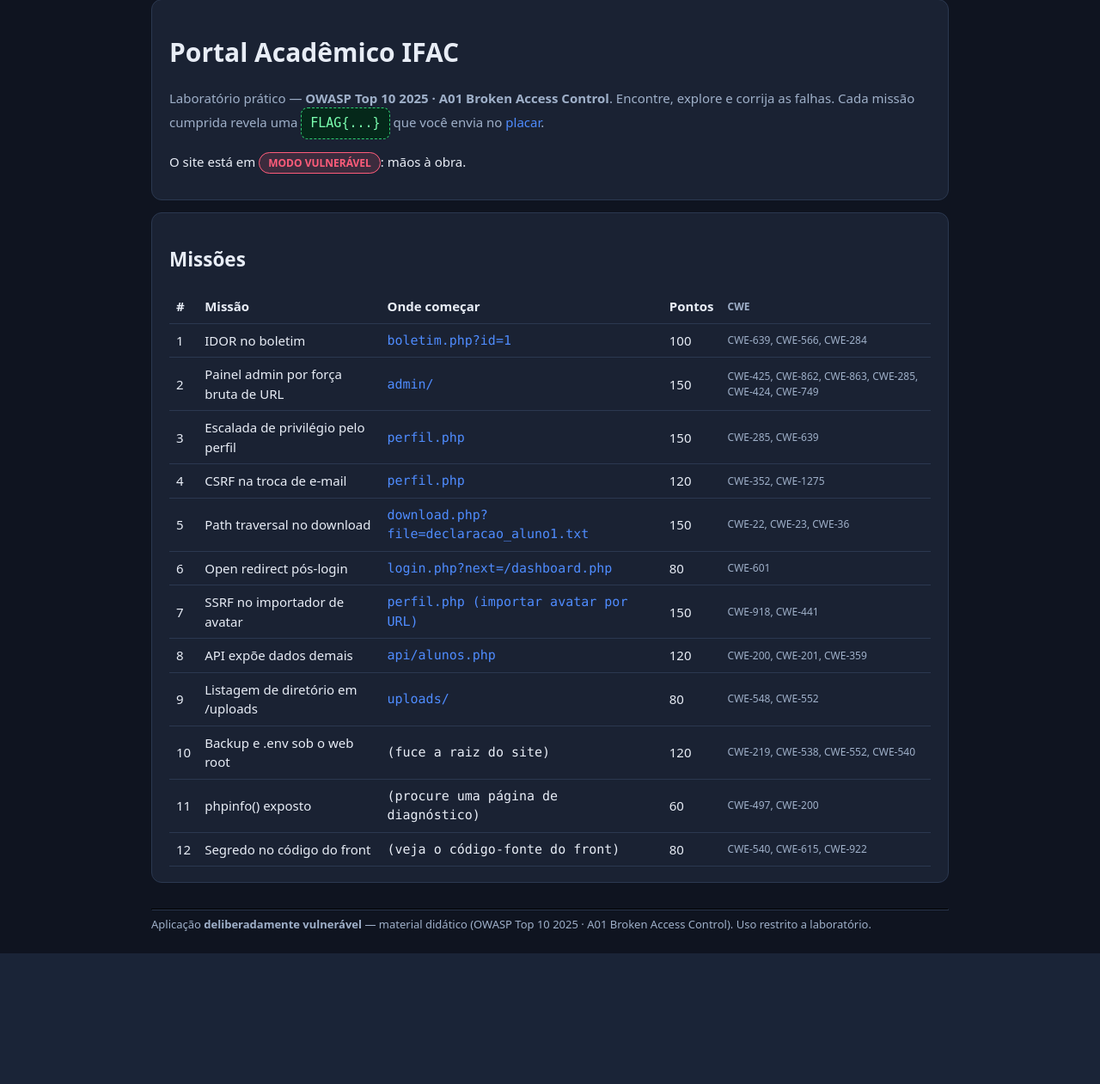
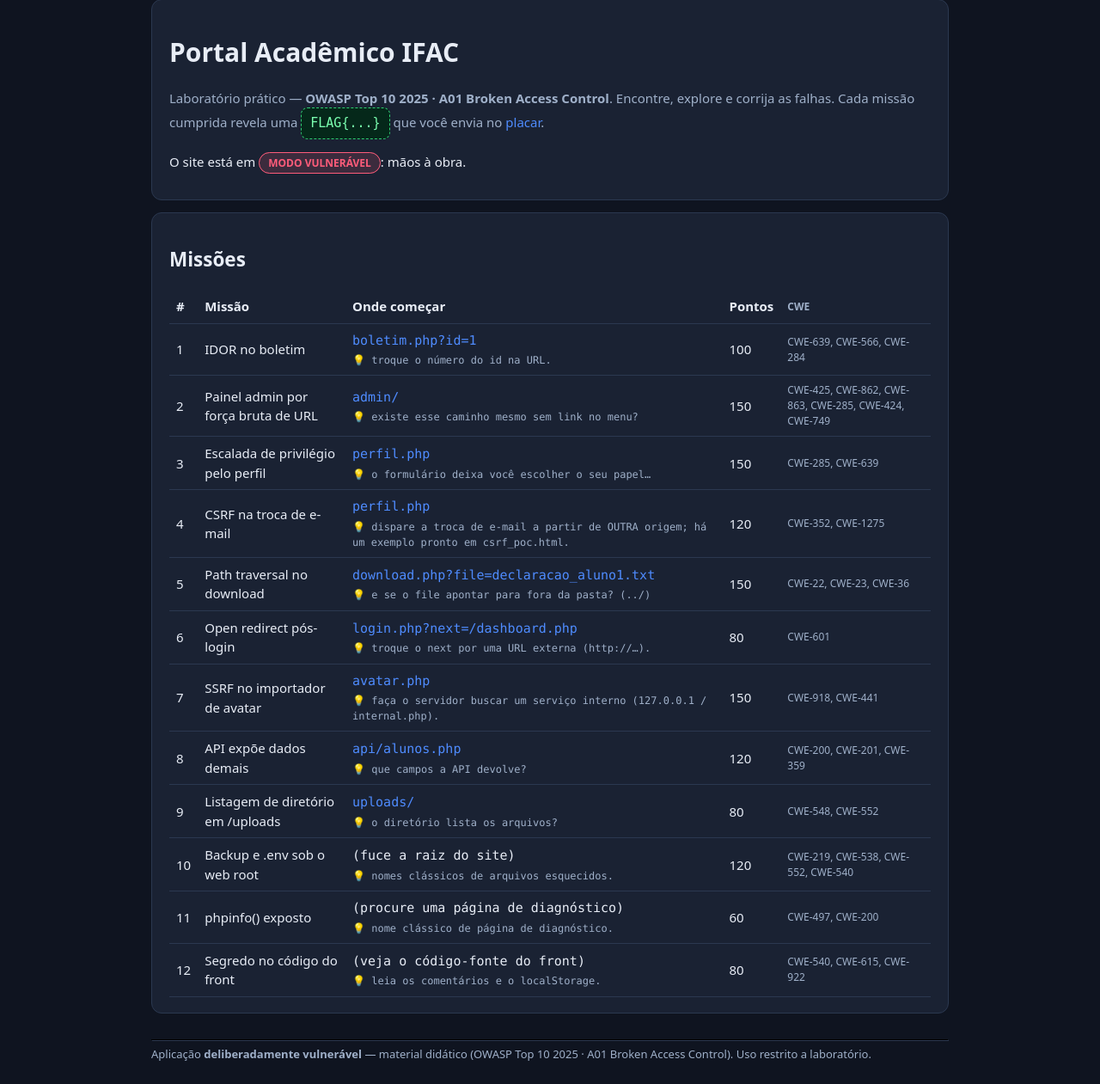
Before and after one commit to gustavocardial/portal-ifac-a01-broken-access-control, a PHP site: the page made by index.php in a window 1280 px wide. Shown: the part 91-1352 px from the top of the page at 86% size. Before the commit the page ends 1200 px from the top, so only its background shows below. Run offline with PHP 8.4, Linux system fonts and the light colour scheme.

Commit message:
Modo brincar-sozinhos: flags de SSRF, open redirect e CSRF autodescobríveis
- Open redirect: qualquer destino externo passa pela externo.php (mostra a flag),
  não só quando o aluno adivinha o nome do arquivo; destinos internos não premiam.
- CSRF: flag dispara em qualquer troca de e-mail cross-site (detecção por
  Origin/Referer), não só com @evil.com; same-origin não premia.
- SSRF: dica na tela do avatar e no 403 do internal.php apontando o serviço interno.
- index.php: coluna de dicas curtas por missão.
- Roteiro e gabarito atualizados.

```diff
--- a/GABARITO-impressao.html
+++ b/GABARITO-impressao.html
@@ -57,7 +57,7 @@ Troque <code>&lt;IP&gt;</code> pelo IP da máquina do professor.</div>
 
   <tr><td class="num">4</td>
     <td><strong>CSRF troca de e-mail</strong><br><code>csrf_poc.html</code> (abrir do disco)</td>
-    <td>Logado no portal, abrir a isca <code>csrf_poc.html</code> via <code>file://</code> e clicar: POST forjado troca o e-mail para <code>csrf@evil.com</code>.</td>
+    <td>Logado no portal, abrir a isca <code>csrf_poc.html</code> via <code>file://</code> e clicar: POST forjado (cross-site) troca o e-mail. Qualquer e-mail serve.</td>
     <td><span class="flag">FLAG{csrf_trocou_meu_email}</span></td>
     <td class="pts">120</td><td class="cwe">352, 1275</td></tr>
 
@@ -69,7 +69,7 @@ Troque <code>&lt;IP&gt;</code> pelo IP da máquina do professor.</div>
 
   <tr><td class="num">6</td>
     <td><strong>Open redirect</strong><br><code>login.php?next=...</code></td>
-    <td><code>?next=http://&lt;IP&gt;/seguranca/externo.php</code>: após o login, redireciona para o "site do atacante".</td>
+    <td><code>?next=</code> com qualquer URL externa (<code>http://...</code>): após o login, redireciona para fora e cai na página do "atacante" (<code>externo.php</code>).</td>
     <td><span class="flag">FLAG{open_redirect_phishing}</span></td>
     <td class="pts">80</td><td class="cwe">601</td></tr>
 
--- a/externo.php
+++ b/externo.php
@@ -7,6 +7,7 @@
  */
 require_once __DIR__ . '/lib/render.php';
 require_once __DIR__ . '/lib/flags.php';
+$dest = $_GET['dest'] ?? '';
 page_header('⚠ Site externo');
 ?>
 <div class="card">
@@ -15,6 +16,10 @@ page_header('⚠ Site externo');
      Você chegou aqui porque o portal te redirecionou para um endereço arbitrário
      passado em <code>?next=</code> — um <strong>Open Redirect (CWE-601)</strong>.
      Num ataque real, aqui estaria uma página de phishing idêntica à de login.</p>
+  <?php if ($dest !== ''): ?>
+    <p class="muted">Destino que você pediu: <code><?= e($dest) ?></code>.
+       Repare que começou no domínio confiável do portal e terminou fora dele.</p>
+  <?php endif; ?>
   <p>Flag: <span class="flag"><?= e(flags_catalogo()['REDIRECT']['flag']) ?></span></p>
 </div>
 <?php page_footer();
--- a/index.php
+++ b/index.php
@@ -33,12 +33,27 @@ page_header('Início');
       'CSRF'        => 'perfil.php',
       'TRAVERSAL'   => 'download.php?file=declaracao_aluno1.txt',
       'REDIRECT'    => 'login.php?next=/dashboard.php',
-      'SSRF'        => 'perfil.php (importar avatar por URL)',
+      'SSRF'        => 'avatar.php',
       'APIEXPOSE'   => 'api/alunos.php',
       'DIRLIST'     => 'uploads/',
       'BACKUP'      => '(fuce a raiz do site)',
       'PHPINFO'     => '(procure uma página de diagnóstico)',
       'FRONTSECRET' => '(veja o código-fonte do front)',
+    ];
+    // Dicas curtas para as missões que, sozinhas, não se explicam.
+    $dicas = [
+      'IDOR'        => 'troque o número do id na URL.',
+      'ADMIN'       => 'existe esse caminho mesmo sem link no menu?',
+      'PRIVESC'     => 'o formulário deixa você escolher o seu papel…',
+      'CSRF'        => 'dispare a troca de e-mail a partir de OUTRA origem; há um exemplo pronto em csrf_poc.html.',
+      'TRAVERSAL'   => 'e se o file apontar para fora da pasta? (../)',
+      'REDIRECT'    => 'troque o next por uma URL externa (http://…).',
+      'SSRF'        => 'faça o servidor buscar um serviço interno (127.0.0.1 / internal.php).',
+      'APIEXPOSE'   => 'que campos a API devolve?',
+      'DIRLIST'     => 'o diretório lista os arquivos?',
+      'BACKUP'      => 'nomes clássicos de arquivos esquecidos.',
+      'PHPINFO'     => 'nome clássico de página de diagnóstico.',
+      'FRONTSECRET' => 'leia os comentários e o localStorage.',
     ];
     $i = 1;
     foreach (flags_catalogo() as $cod => $info):
@@ -54,6 +69,9 @@ page_header('Início');
         <?php else: ?>
           <?= e($pista) ?>
         <?php endif; ?>
+        <?php if (!empty($dicas[$cod])): ?>
+          <div class="muted" style="font-size:12px;margin-top:3px">💡 <?= e($dicas[$cod]) ?></div>
+        <?php endif; ?>
       </td>
       <td><?= (int) $info['pontos'] ?></td>
       <td class="cwe"><?= e($info['cwe']) ?></td>
--- a/internal.php
+++ b/internal.php
@@ -18,8 +18,10 @@ header('Content-Type: text/plain; charset=utf-8');
 if (SECURE || !$loopback) {
     // Em modo seguro OU se a requisição não vier do próprio servidor: negado.
     http_response_code(403);
-    echo "403 - Serviço interno. Acesso permitido apenas a partir do servidor (loopback).\n";
+    echo "403 - Servico interno. Acesso permitido apenas a partir do servidor (loopback).\n";
     echo "Seu IP: $remoto\n";
+    echo "\nVoce descobriu o endpoint, mas esta chegando pela rede. Em vez de\n";
+    echo "acessa-lo direto, faca o SERVIDOR busca-lo por voce (dica: avatar.php).\n";
     exit;
 }
 
--- a/lib/auth.php
+++ b/lib/auth.php
@@ -85,7 +85,20 @@ function redirect_next(string $next, string $fallback): void {
         exit;
     }
     // Vulnerável: redireciona para onde mandarem.
-    header('Location: ' . ($next !== '' ? $next : $fallback));
+    // Se o destino for externo/absoluto (tem esquema, ou começa com "//"),
+    // passamos pela página externo.php — que faz o papel do "site do atacante"
+    // e revela a flag. Assim QUALQUER destino externo prova o open redirect,
+    // sem o aluno precisar adivinhar o nome de nenhum arquivo.
+    $alvo = $next !== '' ? $next : $fallback;
+    $externo = $next !== '' && (
+        preg_match('#^[a-z][a-z0-9+.-]*:#i', $next)   // http:, https:, javascript:...
+        || str_starts_with($next, '//')               // //host (protocol-relative)
+    );
+    if ($externo) {
+        header('Location: ' . base_url() . '/externo.php?dest=' . urlencode($next));
+        exit;
+    }
+    header('Location: ' . $alvo);
     exit;
 }
 
@@ -104,6 +117,24 @@ function csrf_field(): string {
 }
 
 /**
+ * Heurística: a requisição POST atual veio de OUTRO site (cross-site)?
+ * Usada só para didática — revelar a flag de CSRF quando a ação é disparada
+ * por uma página de terceiros. Compara o host de Origin/Referer com o host do
+ * portal. Sem Origin nem Referer, tratamos como cross-site (forjada).
+ */
+function requisicao_cross_site(): bool {
+    // Hostname do portal, sem a porta (HTTP_HOST pode trazer ":8099").
+    $hostPortal = parse_url('http://' . ($_SERVER['HTTP_HOST'] ?? ''), PHP_URL_HOST);
+    foreach (['HTTP_ORIGIN', 'HTTP_REFERER'] as $h) {
+        if (!empty($_SERVER[$h])) {
+            $oh = parse_url($_SERVER[$h], PHP_URL_HOST);
+            return $oh !== $hostPortal;   // host diferente do portal => cross-site
+        }
+    }
+    return true; // nenhum cabeçalho de origem => provavelmente forjada
+}
+
+/**
  * Valida o token CSRF.
  * Vulnerável: não valida nada (retorna sempre true) -> CWE-352.
  * Corrigido: exige token igual ao da sessão.
```
Also changed, not shown: ROTEIRO-PROFESSOR.md (+17 -10 lines), avatar.php (+5 -2 lines), perfil.php (+8 -2 lines).
